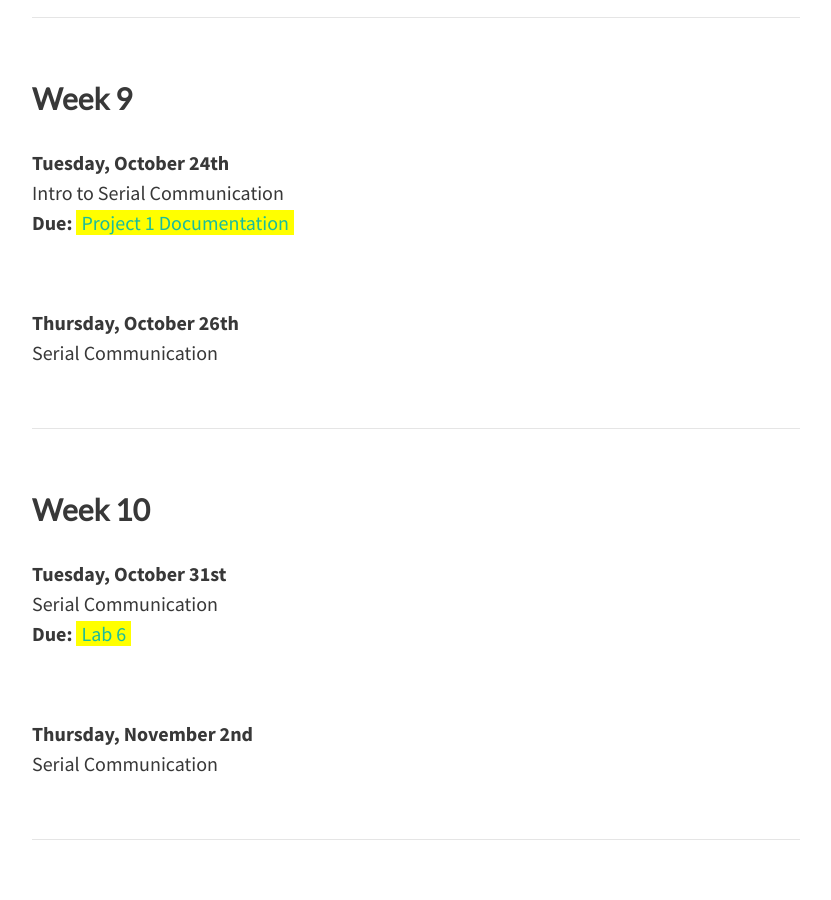
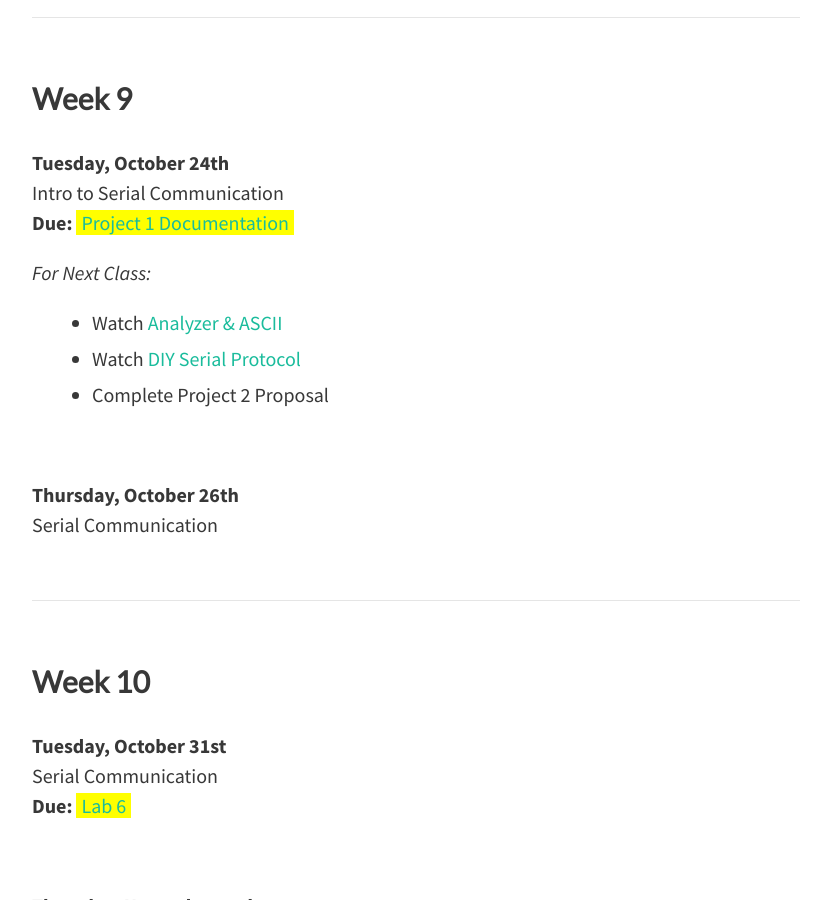
Before and after one commit to coloringchaos/object-f17, a Jekyll site: the page built from schedule.md, in a window 1280 px wide and 900 px high, scrolled down 5592 px. Shown: the whole window, without its empty margins (224-1055 px from the left). Built offline with Jekyll 4.4.1, drawn with Linux system fonts in a browser that asks for light colours; nearby versions of some CDN libraries; part of the change alters nothing that is shown.

Commit message:
serial homework

```diff
--- a/schedule.md
+++ b/schedule.md
@@ -164,25 +164,16 @@ feature-img: "img/bg1.jpg"
 **Tuesday, October 24th**<br>Intro to Serial Communication
 <br>**Due:** <span class="highlight">[Project 1 Documentation](/object-f17/project-1)</span>
 
-<!-- *Project 1 Documentation* <span class="highlight">*Due end of day Sunday Oct 22nd*</span> -->
+*For Next Class:*
 
-<!-- <br>Project Critique<br> **Due:** <span class="highlight">[Project 1](/object-spring-17/project-1)</span> -->
++ Watch [Analyzer & ASCII](https://vimeo.com/97519477)
++ Watch [DIY Serial Protocol](https://vimeo.com/97520383)
++ Complete Project 2 Proposal
 
 <br>
 
 **Thursday, October 26th**<br>Serial Communication
 
-<!-- <br> Documentation Day
-
-*For Next Class:*
-
-+ Watch [Meet the Motors](https://vimeo.com/84274150)
-+ Read [Tom Igoe's Notes on Steppers](http://www.tigoe.net/pcomp/code/circuits/motors/stepper-motors/)
-+ Read [DC Motors: The Basics](https://itp.nyu.edu/physcomp/lessons/dc-motors/dc-motors-the-basics/)
-
-<br>
-
-**Due end-of-day Friday 3.17** <span class="highlight">[Project 1 Documentation](/object-spring-17/project-1)</span> -->
 
 <hr>
 
@@ -191,18 +182,11 @@ feature-img: "img/bg1.jpg"
 **Tuesday, October 31st**<br>Serial Communication
 <br>**Due:** <span class="highlight">[Lab 6]()</span>
 
-<!-- <br> Final Project Discussion, Actuators, DC Motors, Steppers, H-Bridge
-
-*For Next Class:*
-
-+ Complete [Lab 7](/object-spring-17/lab-7) -->
 
 <br>
 
 **Thursday, November 2nd**<br>Serial Communication
 
-<!-- <br>More Motors<br>**Due:** <span class="highlight">[Lab 7](/object-spring-17/lab-7)</span>
- -->
 <hr>
 
 ### Week 11
@@ -221,14 +205,6 @@ feature-img: "img/bg1.jpg"
 **Tuesday, November 14th**<br>Other Protocols
 
 
-<!-- <br> Introduction to Serial Communication with p5.js, Project 2 Discussion
-
-*For Next Class:*
-
-+ Watch [Analyzer & ASCII](https://vimeo.com/97519477)
-+ Watch [DIY Serial Protocol](https://vimeo.com/97520383)
-+ Complete Project 2 Proposal
- -->
 <br>
 
 **Thursday, November 16th**<br>Networks
```
